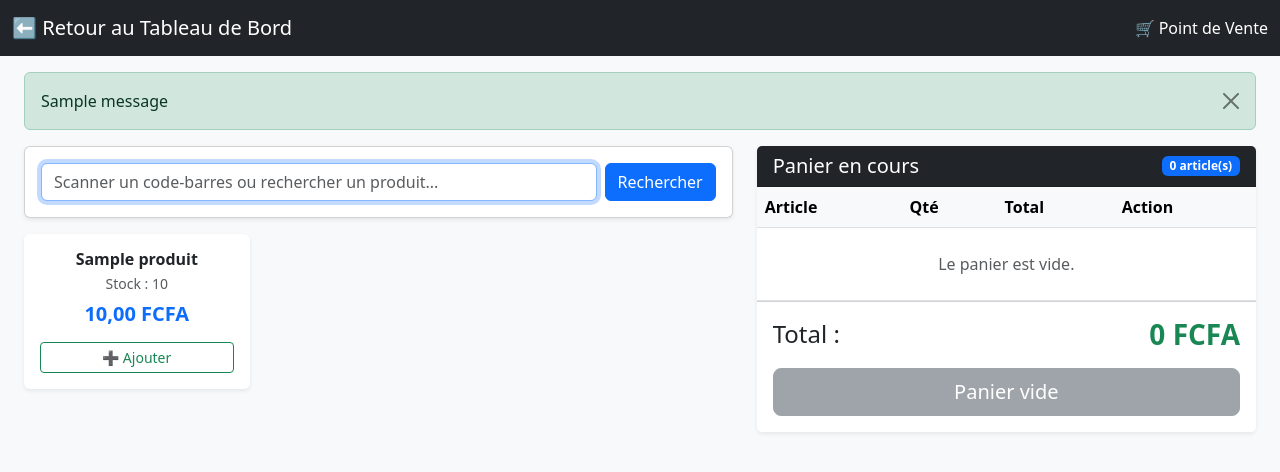
After one commit to SD0223/Gestion_stock, a Django app: page /pos/ in a window 1280 px wide. The commit adds this page. Shown: the top 472 px of the page. Run offline with Django 5.2, Linux system fonts and the light colour scheme; a user stored in the database is signed in; tables that the repository leaves empty hold one stand-in row (values such as "Sample post"); one stand-in notice (Sample message) is shown; parts of the project's set-up code (start-up, migrations or seed data) failed here and were passed over.

Commit message:
Ajout du module Point de Vente (POS) avec panier de session

```diff
--- a/stock/urls.py
+++ b/stock/urls.py
@@ -1,8 +1,14 @@
 from django.urls import path
 from . import views
-
+from django.contrib.auth import views as auth_views
 urlpatterns = [
     path('', views.dashboard, name='dashboard'),
     path('exporter/excel/', views.exporter_excel, name='exporter_excel'),
+path('vente/<int:vente_id>/recu/', views.imprimer_recu, name='imprimer_recu'),
     path('exporter/pdf/', views.exporter_pdf, name='exporter_pdf'),  # <-- Nouvelle ligne
-]
+path('login/', auth_views.LoginView.as_view(template_name='login.html'), name='login'),
+
+path('pos/', views.pos_index, name='pos_index'),
+    path('pos/ajouter/<int:produit_id>/', views.ajouter_au_panier, name='ajouter_au_panier'),
+    path('pos/supprimer/<int:produit_id>/', views.supprimer_du_panier, name='supprimer_du_panier'),
+    path('pos/valider/', views.valider_vente, name='valider_vente'),]
--- a/stock/views.py
+++ b/stock/views.py
@@ -1,9 +1,10 @@
 import io
 import openpyxl
-from django.shortcuts import render, redirect
+from django.shortcuts import render, redirect, get_object_or_404
 from django.contrib import messages
 from django.contrib.auth.decorators import login_required
-from django.db import models
+from django.contrib.admin.views.decorators import staff_member_required
+from django.db import models, transaction
 from django.http import HttpResponse, FileResponse
 
 from reportlab.lib.pagesizes import letter
@@ -11,17 +12,15 @@ from reportlab.lib import colors
 from reportlab.platypus import SimpleDocTemplate, Paragraph, Spacer, Table, TableStyle
 from reportlab.lib.styles import getSampleStyleSheet, ParagraphStyle
 
-from .models import Produit, MouvementStock
+from .models import Produit, MouvementStock, Vente
 from .forms import MouvementStockForm
 
-from django.shortcuts import render, get_object_or_404
-from django.contrib.admin.views.decorators import staff_member_required
-from .models import Vente
 
 @staff_member_required
 def imprimer_recu(request, vente_id):
     vente = get_object_or_404(Vente, id=vente_id)
     return render(request, 'stock/recu.html', {'vente': vente})
+
 
 @login_required
 def dashboard(request):
@@ -54,6 +53,106 @@ def dashboard(request):
         'query': query,
     }
     return render(request, 'stock/dashboard.html', context)
+
+
+@login_required
+def pos_index(request):
+    """ Interface principale du Point de Vente """
+    query = request.GET.get('q', '')
+    if query:
+        produits = Produit.objects.filter(nom__icontains=query)
+    else:
+        produits = Produit.objects.all()
+
+    panier_session = request.session.get('panier', {})
+    panier_items = []
+    total_general = 0
+
+    for p_id, qte in panier_session.items():
+        try:
+            produit = Produit.objects.get(id=p_id)
+            total_ligne = produit.prix_vente * qte
+            total_general += total_ligne
+            panier_items.append({
+                'produit': produit,
+                'quantite': qte,
+                'total': total_ligne
+            })
+        except Produit.DoesNotExist:
+            continue
+
+    context = {
+        'produits': produits,
+        'panier': panier_items,
+        'total_general': total_general,
+        'query': query,
+    }
+    return render(request, 'stock/pos.html', context)
+
+
+@login_required
+def ajouter_au_panier(request, produit_id):
+    """ Ajoute un produit au panier temporaire (Session) """
+    produit = get_object_or_404(Produit, id=produit_id)
+    panier = request.session.get('panier', {})
+
+    qte_actuelle = panier.get(str(produit_id), 0)
+
+    if qte_actuelle + 1 > produit.quantite_stock:
+        messages.error(request, f"Stock insuffisant pour {produit.nom} !")
+    else:
+        panier[str(produit_id)] = qte_actuelle + 1
+        request.session['panier'] = panier
+        messages.success(request, f"{produit.nom} ajouté au panier.")
+
+    return redirect('pos_index')
+
+
+@login_required
+def supprimer_du_panier(request, produit_id):
+    """ Retire un produit du panier """
+    panier = request.session.get('panier', {})
+    if str(produit_id) in panier:
+        del panier[str(produit_id)]
+        request.session['panier'] = panier
+        messages.info(request, "Article retiré du panier.")
+    return redirect('pos_index')
+
+
+@login_required
+def valider_vente(request):
+    """ Valide la vente : déduit le stock et enregistre les mouvements """
+    panier = request.session.get('panier', {})
+    if not panier:
+        messages.warning(request, "Le panier est vide.")
+        return redirect('pos_index')
+
+    try:
+        with transaction.atomic():
+            for p_id, qte in panier.items():
+                produit = Produit.objects.select_for_update().get(id=p_id)
+
+                if produit.quantite_stock < qte:
+                    raise ValueError(f"Stock insuffisant pour {produit.nom}")
+
+                produit.quantite_stock -= qte
+                produit.save()
+
+                MouvementStock.objects.create(
+                    produit=produit,
+                    type_mouvement='SORTIE',
+                    quantite=qte,
+                    effectue_par=request.user,
+                    remarque="Vente au comptoir (POS)"
+                )
+
+            request.session['panier'] = {}
+            messages.success(request, "Vente validée avec succès ! Stock mis à jour.")
+
+    except Exception as e:
+        messages.error(request, f"Erreur lors de la validation : {str(e)}")
+
+    return redirect('pos_index')
 
 
 @login_required
--- /dev/null
+++ b/templates/stock/pos.html
@@ -0,0 +1,117 @@
+<!DOCTYPE html>
+<html lang="fr">
+<head>
+    <meta charset="UTF-8">
+    <meta name="viewport" content="width=device-width, initial-scale=1.0">
+    <title>Point de Vente - Caisse</title>
+    <link href="https://cdn.jsdelivr.net/npm/bootstrap@5.3.0/dist/css/bootstrap.min.css" rel="stylesheet">
+</head>
+<body class="bg-light">
+
+<nav class="navbar navbar-expand-lg navbar-dark bg-dark mb-3">
+  <div class="container-fluid">
+    <a class="navbar-brand" href="{% url 'dashboard' %}">⬅️ Retour au Tableau de Bord</a>
+    <span class="navbar-text text-white font-weight-bold">🛒 Point de Vente</span>
+  </div>
+</nav>
+
+<div class="container-fluid px-4">
+    {% if messages %}
+        {% for message in messages %}
+            <div class="alert alert-{{ message.tags }} alert-dismissible fade show" role="alert">
+                {{ message }}
+                <button type="button" class="btn-close" data-bs-dismiss="alert"></button>
+            </div>
+        {% endfor %}
+    {% endif %}
+
+    <div class="row">
+        <!-- Colonne Gauche : Recherche & Produits -->
+        <div class="col-md-7">
+            <div class="card shadow-sm mb-3">
+                <div class="card-body">
+                    <form method="GET" class="d-flex gap-2">
+                        <input type="text" name="q" value="{{ query }}" class="form-control" placeholder="Scanner un code-barres ou rechercher un produit..." autofocus>
+                        <button type="submit" class="btn btn-primary">Rechercher</button>
+                    </form>
+                </div>
+            </div>
+
+            <div class="row row-cols-1 row-cols-md-3 g-3">
+                {% for p in produits %}
+                <div class="col">
+                    <div class="card h-100 shadow-sm border-0">
+                        <div class="card-body text-center">
+                            <h6 class="card-title fw-bold mb-1">{{ p.nom }}</h6>
+                            <p class="text-muted small mb-2">Stock : {{ p.quantite_stock }}</p>
+                            <h5 class="text-primary fw-bold mb-3">{{ p.prix_vente }} FCFA</h5>
+                            {% if p.quantite_stock > 0 %}
+                                <a href="{% url 'ajouter_au_panier' p.id %}" class="btn btn-outline-success btn-sm w-100">➕ Ajouter</a>
+                            {% else %}
+                                <button class="btn btn-secondary btn-sm w-100" disabled>Rupture</button>
+                            {% endif %}
+                        </div>
+                    </div>
+                </div>
+                {% empty %}
+                <div class="col-12 text-center text-muted py-4">Aucun produit trouvé.</div>
+                {% endfor %}
+            </div>
+        </div>
+
+        <!-- Colonne Droite : Panier de Vente -->
+        <div class="col-md-5">
+            <div class="card shadow-sm border-0">
+                <div class="card-header bg-dark text-white d-flex justify-content-between align-items-center">
+                    <h5 class="mb-0">Panier en cours</h5>
+                    <span class="badge bg-primary">{{ panier|length }} article(s)</span>
+                </div>
+                <div class="card-body p-0">
+                    <div class="table-responsive" style="max-height: 380px;">
+                        <table class="table table-hover align-middle mb-0">
+                            <thead class="table-light">
+                                <tr>
+                                    <th>Article</th>
+                                    <th>Qté</th>
+                                    <th>Total</th>
+                                    <th>Action</th>
+                                </tr>
+                            </thead>
+                            <tbody>
+                                {% for item in panier %}
+                                <tr>
+                                    <td><strong>{{ item.produit.nom }}</strong></td>
+                                    <td>{{ item.quantite }}</td>
+                                    <td>{{ item.total }} FCFA</td>
+                                    <td>
+                                        <a href="{% url 'supprimer_du_panier' item.produit.id %}" class="btn btn-outline-danger btn-sm">❌</a>
+                                    </td>
+                                </tr>
+                                {% empty %}
+                                <tr>
+                                    <td colspan="4" class="text-center text-muted py-4">Le panier est vide.</td>
+                                </tr>
+                                {% endfor %}
+                            </tbody>
+                        </table>
+                    </div>
+                </div>
+                <div class="card-footer bg-white p-3">
+                    <div class="d-flex justify-content-between align-items-center mb-3">
+                        <h4 class="mb-0">Total :</h4>
+                        <h3 class="text-success fw-bold mb-0">{{ total_general }} FCFA</h3>
+                    </div>
+                    {% if panier %}
+                        <a href="{% url 'valider_vente' %}" class="btn btn-success btn-lg w-100 fw-bold">✅ Valider et Imprimer la Vente</a>
+                    {% else %}
+                        <button class="btn btn-secondary btn-lg w-100" disabled>Panier vide</button>
+                    {% endif %}
+                </div>
+            </div>
+        </div>
+    </div>
+</div>
+
+<script src="https://cdn.jsdelivr.net/npm/bootstrap@5.3.0/dist/js/bootstrap.bundle.min.js"></script>
+</body>
+</html>
```
Also changed, not shown: stock/forms.py (+13 -0 lines), templates/stock/dashboard.html (+100 -40 lines).
